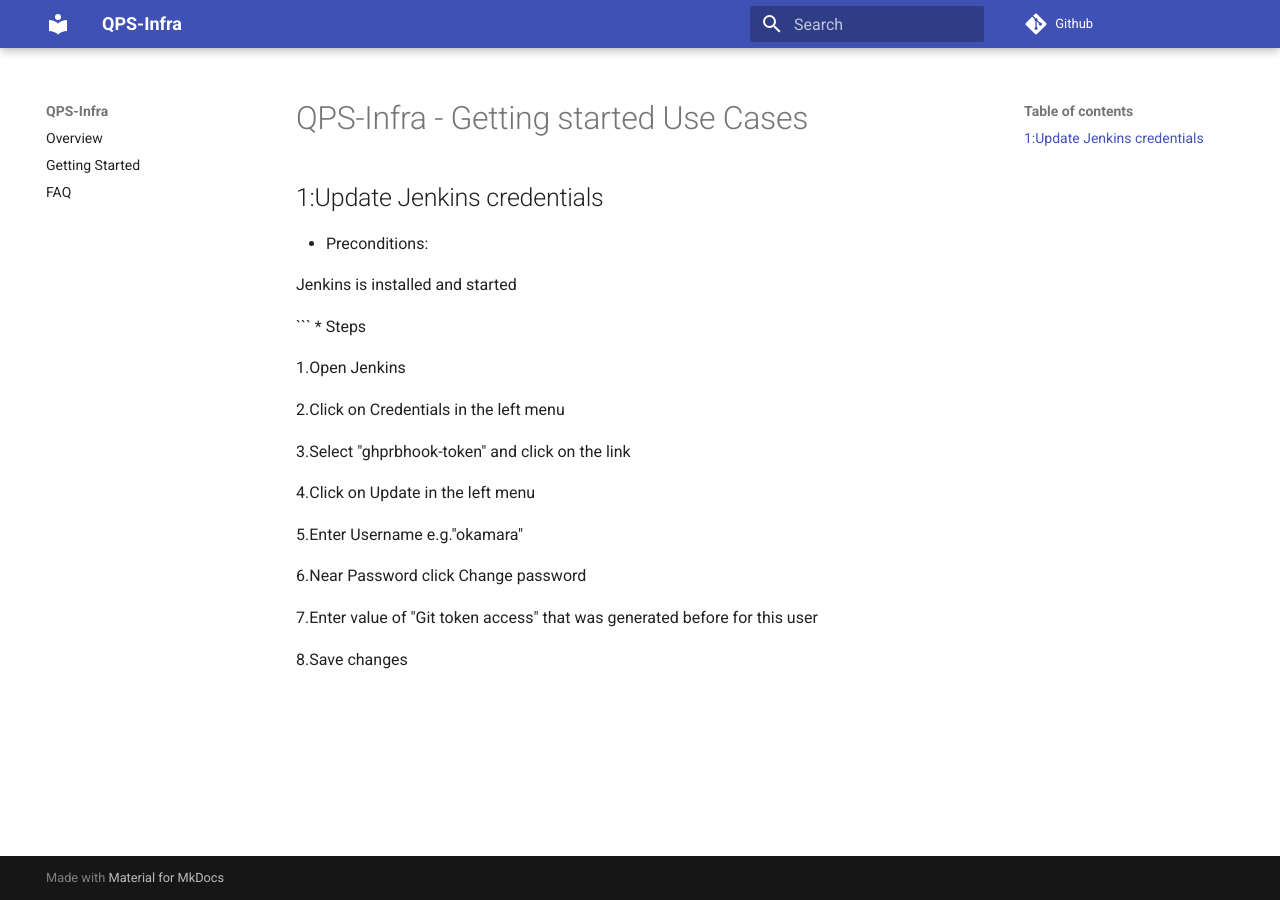
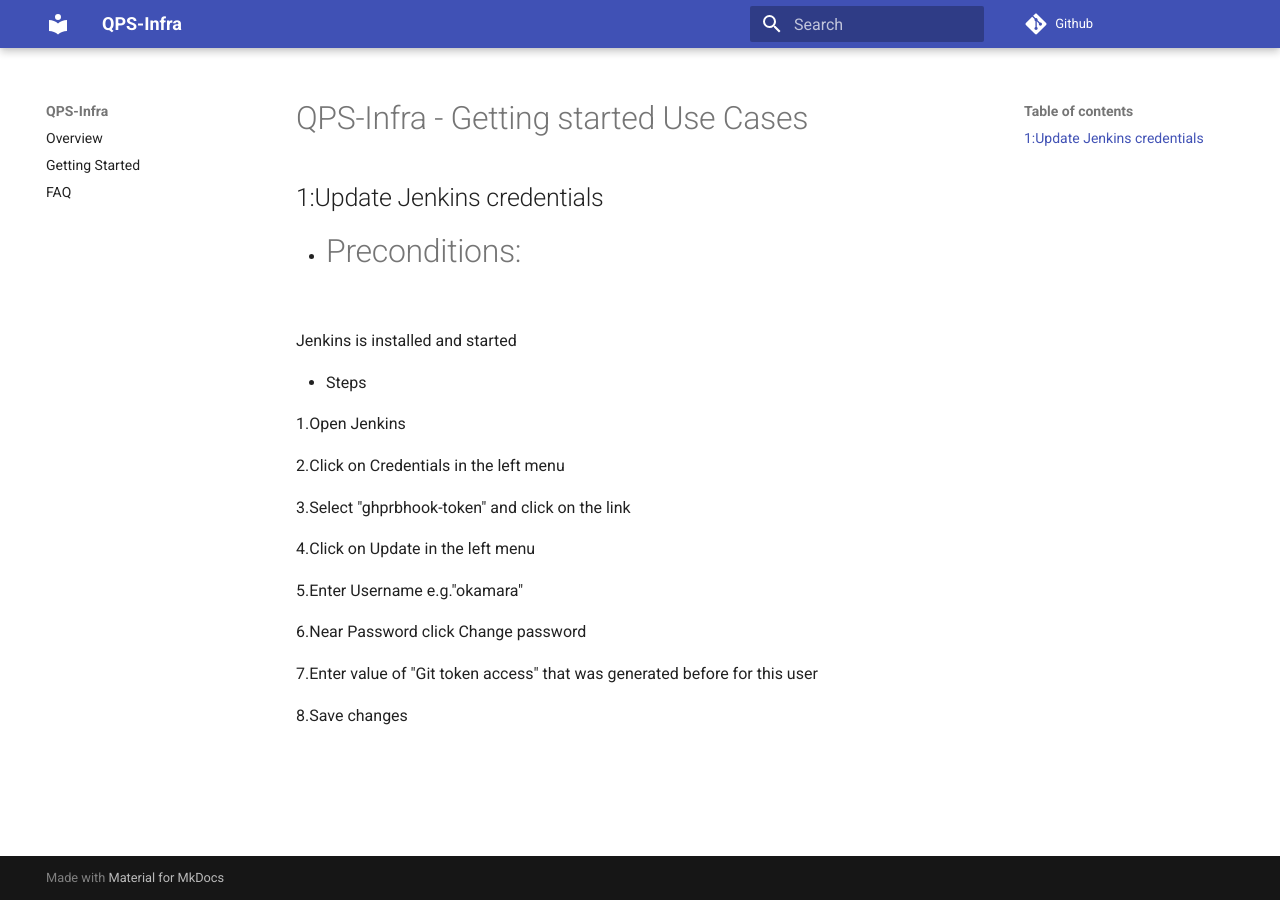
Before and after one commit to zebrunner/community-edition, an MkDocs documentation site: the page built from docs/usage.md, in a window 1280 px wide. Built offline with MkDocs 1.6.1 and Material for MkDocs 9.7.7, drawn with Linux system fonts in a browser that asks for light colours; comment, search, counter and statistics services are not loaded; old or Windows-style settings are respelled for this version of MkDocs.

````diff
--- a/docs/usage.md
+++ b/docs/usage.md
@@ -1,10 +1,9 @@
 # QPS-Infra - Getting started Use Cases
 ## 1:Update Jenkins credentials
-* Preconditions:
+* # Preconditions:
 
   Jenkins is installed and started
 
-  ```
 * Steps
 
 1.Open Jenkins
````
